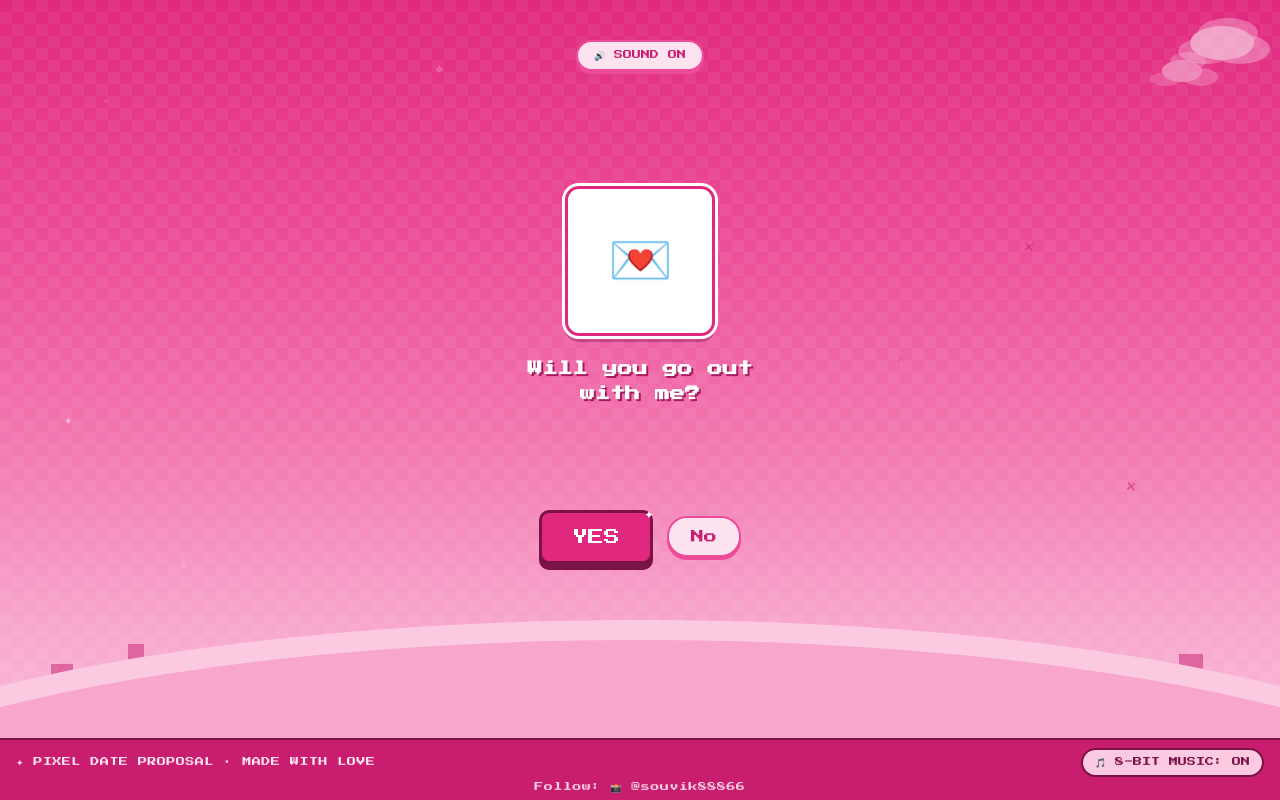
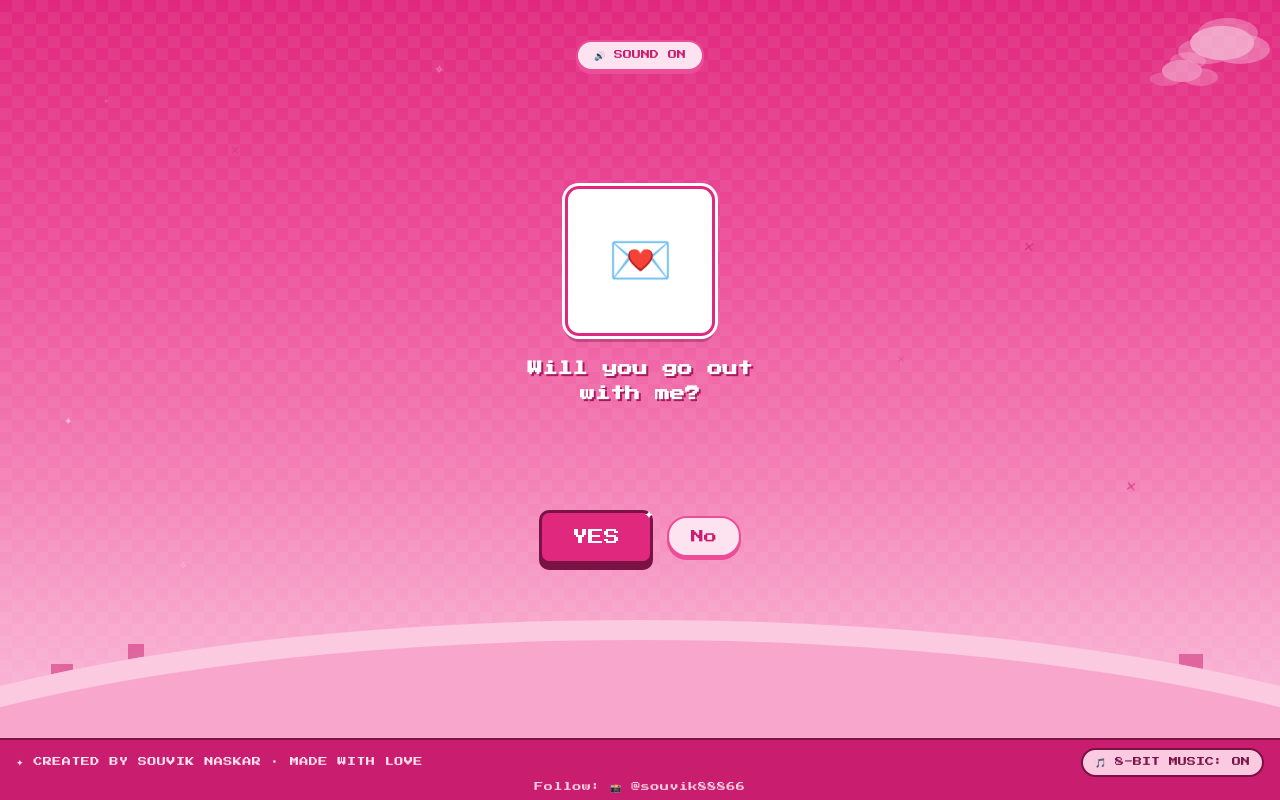
Before and after one commit to souviknaskar8/DATE-PROPOSAL, a plain HTML site: page index.html in a window 1280 px wide. Drawn offline with Linux system fonts and the light colour scheme.

Commit message:
Update footer credit text with creator's name

```diff
--- a/index.html
+++ b/index.html
@@ -119,7 +119,7 @@
 <!-- footer credit bar -->
 <div class="footer-bar">
   <div class="footer-top">
-    <span class="footer-credit">✦ PIXEL DATE PROPOSAL · MADE WITH LOVE</span>
+    <span class="footer-credit">✦ CREATED BY SOUVIK NASKAR · MADE WITH LOVE</span>
     <button class="music-toggle" id="music-toggle">🎵 8-BIT MUSIC: ON</button>
   </div>
   <a class="insta-link" href="https://www.instagram.com/souvik88866/" target="_blank" rel="noopener noreferrer">Follow: 📸 @souvik88866</a>
```
